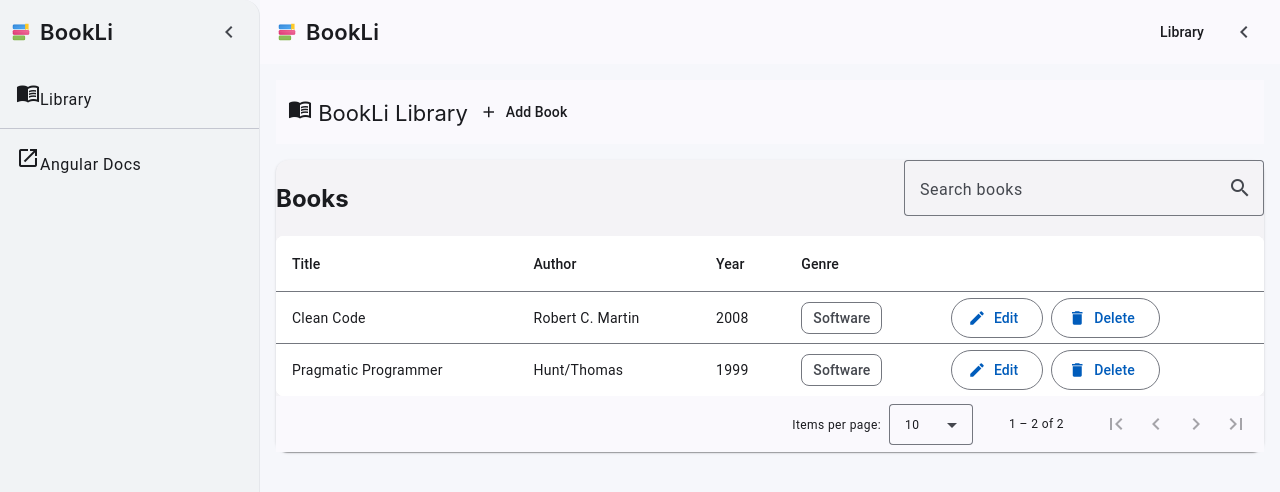
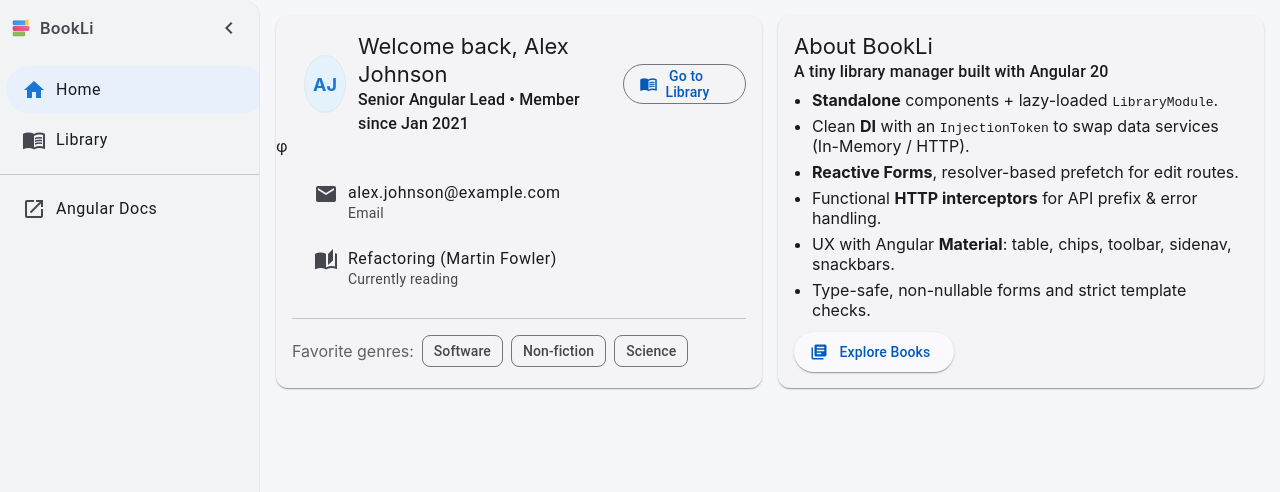
Before and after one commit to MariosMiltiadous/BookLi, an Angular app: page / in a window 1280 px wide. Before the commit this address led to /library/books. Shown: the top 492 px of the page. Built offline with nearby package versions, Linux system fonts and the light colour scheme.

Commit message:
Add mock home component and fix satyling

```diff
--- a/src/app/app-routing.module.ts
+++ b/src/app/app-routing.module.ts
@@ -3,13 +3,18 @@ import { RouterModule, Routes } from '@angular/router';
 
 const routes: Routes = [
   {
+    path: '',
+    loadComponent: () =>
+      import('./features/home/home').then(c => c.Home),
+  },
+  {
     path: 'library',
     loadChildren: () =>
       import('./features/library/library.module').then(m => m.LibraryModule),
   },
-  { path: '', pathMatch: 'full', redirectTo: 'library' },
-  { path: '**', redirectTo: 'library' },
+  { path: '**', redirectTo: '' },
 ];
+
 
 @NgModule({
   imports: [RouterModule.forRoot(routes)],
--- a/src/app/app.html
+++ b/src/app/app.html
@@ -1,13 +1,13 @@
 <mat-sidenav-container autosize class="app-container">
-  <!-- Permanent desktop sidenav -->
   <mat-sidenav
     class="app-sidenav"
     [class.collapsed]="collapsed"
     mode="side"
     [opened]="true"
-    [attr.aria-expanded]="!collapsed">
-
-    <mat-toolbar class="side-toolbar">
+    [attr.aria-expanded]="!collapsed"
+  >
+    <!-- lightweight rail header (no extra toolbar) -->
+    <div class="rail-header">
       <img class="logo" src="assets/bookli-logo.svg" alt="BookLi" />
       <span class="brand">BookLi</span>
       <span class="spacer"></span>
@@ -17,19 +17,34 @@
         (click)="toggleCollapse()"
         aria-label="Toggle sidenav"
         [matTooltip]="collapsed ? 'Expand menu' : 'Collapse menu'"
-        matTooltipPosition="right">
+        matTooltipPosition="right"
+      >
         <mat-icon>{{ collapsed ? 'chevron_right' : 'chevron_left' }}</mat-icon>
       </button>
-    </mat-toolbar>
+    </div>
 
     <mat-nav-list>
       <a
         mat-list-item
-        routerLink="/library/books"
+        routerLink="/"
         routerLinkActive="active"
+        [routerLinkActiveOptions]="{ exact: true }"
+        [matTooltip]="collapsed ? 'Home' : ''"
+        matTooltipPosition="right"
+      >
+        <mat-icon matListItemIcon>home</mat-icon>
+        <span class="nav-label">Home</span>
+      </a>
+
+      <a
+        mat-list-item
+        routerLink="/library"
+        routerLinkActive="active"
+        [routerLinkActiveOptions]="{ exact: false }"
         [matTooltip]="collapsed ? 'Library' : ''"
-        matTooltipPosition="right">
-        <mat-icon>menu_book</mat-icon>
+        matTooltipPosition="right"
+      >
+        <mat-icon matListItemIcon>menu_book</mat-icon>
         <span class="nav-label">Library</span>
       </a>
     </mat-nav-list>
@@ -43,30 +58,26 @@
         target="_blank"
         rel="noopener"
         [matTooltip]="collapsed ? 'Angular Docs' : ''"
-        matTooltipPosition="right">
-        <mat-icon>open_in_new</mat-icon>
+        matTooltipPosition="right"
+      >
+        <mat-icon matListItemIcon>open_in_new</mat-icon>
         <span class="nav-label">Angular Docs</span>
       </a>
     </mat-nav-list>
   </mat-sidenav>
 
   <mat-sidenav-content>
-    <mat-toolbar color="primary" class="top-toolbar">
+    <!-- the single, global toolbar -->
+    <!-- <mat-toolbar color="primary" class="top-toolbar">
       <img class="logo" src="assets/bookli-logo.svg" alt="" />
       <span class="brand">BookLi</span>
-
       <span class="spacer"></span>
-
       <a mat-button routerLink="/library/books" routerLinkActive="active">Library</a>
-
-      <button
-        mat-icon-button
-        (click)="toggleCollapse()"
-        aria-label="Toggle sidenav"
-        [matTooltip]="collapsed ? 'Expand menu' : 'Collapse menu'">
+      <button mat-icon-button (click)="toggleCollapse()" aria-label="Toggle sidenav"
+              [matTooltip]="collapsed ? 'Expand menu' : 'Collapse menu'">
         <mat-icon>{{ collapsed ? 'chevron_right' : 'chevron_left' }}</mat-icon>
       </button>
-    </mat-toolbar>
+    </mat-toolbar> -->
 
     <div class="app-content">
       <router-outlet></router-outlet>
--- a/src/app/app.scss
+++ b/src/app/app.scss
@@ -15,26 +15,27 @@ $app-sidenav-rail: 90px;
   border-right: 1px solid #e5e7eb;   /* thin separator */
   width: $app-sidenav-width;
   transition: width 200ms ease;
+  overflow: hidden;                  /* prevent content peeking when collapsed */
 }
 .app-sidenav.collapsed { width: $app-sidenav-rail; }
 
-/* Toolbar styling to blend with grey rail */
-.side-toolbar {
+/* Rail header (works for .rail-header or legacy .side-toolbar) */
+.rail-header, .side-toolbar {
   display: flex;
   align-items: center;
   gap: 8px;
-  padding: 8px 10px;                 /* more breathing room */
+  padding: 8px 10px;
   background: transparent;
   box-shadow: none;
   position: sticky; top: 0; z-index: 2; /* keep toggle visible when scrolling */
 }
 
-/* Hide labels in mini-variant, keep icons/logo */
+/* Hide labels in mini-variant, keep icon/logo */
 .app-sidenav.collapsed .brand,
 .app-sidenav.collapsed .nav-label { display: none; }
 
 /* Toggle button: make it pop on collapsed rail */
-.collapse-btn { margin-left: auto; }           /* push button to the right */
+.collapse-btn { margin-left: auto; }
 .app-sidenav.collapsed .collapse-btn {
   background: #fff;
   border: 1px solid #e5e7eb;
@@ -42,12 +43,32 @@ $app-sidenav-rail: 90px;
   border-radius: 50%;
 }
 .app-sidenav.collapsed .collapse-btn mat-icon {
-  color: #1976d2; /* or your theme primary */
+  color: #1976d2; /* theme primary */
 }
 
-/* List item density tweaks (Material 3 variables) */
-::ng-deep .mat-mdc-list-item {
+/* List item spacing & density (MDC) */
+:host ::ng-deep .mat-mdc-list-item {
   --mdc-list-list-item-one-line-container-height: 44px;
+  border-radius: 8px;
+  margin: 2px 6px;
+}
+:host ::ng-deep .mat-mdc-list-item .mdc-list-item__start { margin-right: 10px; }
+
+/* Center icons when collapsed, remove extra content spacing */
+:host ::ng-deep .app-sidenav.collapsed .mat-mdc-list-item {
+  justify-content: center;
+  margin: 6px 0;
+  padding-inline: 0;
+}
+:host ::ng-deep .app-sidenav.collapsed .mat-mdc-list-item .mdc-list-item__start { margin-right: 0; }
+:host ::ng-deep .app-sidenav.collapsed .mat-mdc-list-item .mdc-list-item__content { display: none; }
+
+/* Active nav state */
+:host ::ng-deep .mat-mdc-list-item.active {
+  background: #e7f0fb;
+}
+:host ::ng-deep .mat-mdc-list-item.active mat-icon {
+  color: #1976d2;
 }
 
 /* Top bar spacing */
--- /dev/null
+++ b/src/app/features/home/home.html
@@ -0,0 +1,66 @@
+<div class="home-grid">
+  <!-- Profile -->
+  <mat-card class="profile">
+    <mat-card-header>
+     <div class="avatar" [attr.data-initials]="user.avatarUrl ? null : initials">
+                         @if (user.avatarUrl) {
+                <img [src]="user.avatarUrl" [alt]="user.name" />
+            }
+            </div>
+      <div class="header-text">
+        <mat-card-title>Welcome back, {{ user.name }}</mat-card-title>
+        <mat-card-subtitle>{{ user.role }} • Member since {{ user.memberSince }}</mat-card-subtitle>
+      </div>
+      <span class="spacer"></span>
+      <a mat-stroked-button color="primary" routerLink="/library/books">
+        <mat-icon>menu_book</mat-icon>&nbsp;Go to Library
+      </a>
+    </mat-card-header>
+φ
+    <mat-card-content>
+      <mat-list>
+        <mat-list-item>
+          <mat-icon matListItemIcon>mail</mat-icon>
+          <div matListItemTitle>{{ user.email }}</div>
+          <div matListItemLine>Email</div>
+        </mat-list-item>
+
+        <mat-list-item>
+          <mat-icon matListItemIcon>auto_stories</mat-icon>
+          <div matListItemTitle>{{ user.readingNow }}</div>
+          <div matListItemLine>Currently reading</div>
+        </mat-list-item>
+      </mat-list>
+
+      <mat-divider class="card-sep"></mat-divider>
+
+      <div class="chips-wrap">
+        <span class="label">Favorite genres:</span>
+        <mat-chip-set>
+          <mat-chip appearance="outlined" color="primary" *ngFor="let g of user.favoriteGenres">{{ g }}</mat-chip>
+        </mat-chip-set>
+      </div>
+    </mat-card-content>
+  </mat-card>
+
+  <!-- About -->
+  <mat-card class="about">
+    <mat-card-header>
+      <mat-card-title>About BookLi</mat-card-title>
+      <mat-card-subtitle>A tiny library manager built with Angular 20</mat-card-subtitle>
+    </mat-card-header>
+    <mat-card-content>
+      <ul class="bullets">
+        <li><strong>Standalone</strong> components + lazy-loaded <code>LibraryModule</code>.</li>
+        <li>Clean <strong>DI</strong> with an <code>InjectionToken</code> to swap data services (In-Memory / HTTP).</li>
+        <li><strong>Reactive Forms</strong>, resolver-based prefetch for edit routes.</li>
+        <li>Functional <strong>HTTP interceptors</strong> for API prefix & error handling.</li>
+        <li>UX with Angular <strong>Material</strong>: table, chips, toolbar, sidenav, snackbars.</li>
+        <li>Type-safe, non-nullable forms and strict template checks.</li>
+      </ul>
+      <a mat-raised-button color="primary" routerLink="/library/books">
+        <mat-icon>library_books</mat-icon>&nbsp;Explore Books
+      </a>
+    </mat-card-content>
+  </mat-card>
+</div>
--- /dev/null
+++ b/src/app/features/home/home.scss
@@ -0,0 +1,44 @@
+.home-grid {
+  display: grid;
+  grid-template-columns: minmax(280px, 1fr) minmax(320px, 1fr);
+  gap: 16px;
+}
+
+@media (max-width: 1100px) {
+  .home-grid { grid-template-columns: 1fr; }
+}
+
+.profile mat-card-header,
+.about mat-card-header {
+  align-items: center;
+  gap: 12px;
+}
+
+.spacer { flex: 1 1 auto; }
+
+.avatar {
+  width: 56px; height: 56px; border-radius: 50%;
+  display: grid; place-items: center; overflow: hidden;
+  background: #e3f2fd; color: #1976d2; font-weight: 700;
+  border: 1px solid #e5e7eb;
+}
+.avatar img { width: 100%; height: 100%; object-fit: cover; }
+.avatar::after {
+  content: attr(data-initials);
+  font-size: 18px;
+}
+
+.header-text { display: flex; flex-direction: column; }
+
+.card-sep { margin: 12px 0; }
+
+.chips-wrap {
+  display: flex; align-items: center; gap: 8px; flex-wrap: wrap;
+}
+.chips-wrap .label { color: rgba(0,0,0,0.6); }
+
+.bullets {
+  margin: 0 0 12px 18px;
+  padding: 0;
+}
+.bullets li { margin: 6px 0; }
--- /dev/null
+++ b/src/app/features/home/home.ts
@@ -0,0 +1,57 @@
+import { Component, ChangeDetectionStrategy } from '@angular/core';
+import { CommonModule } from '@angular/common';
+
+// Angular Material (minimal set for this page)
+import { MatCardModule } from '@angular/material/card';
+import { MatIconModule } from '@angular/material/icon';
+import { MatListModule } from '@angular/material/list';
+import { MatChipsModule } from '@angular/material/chips';
+import { MatDividerModule } from '@angular/material/divider';
+import { MatButtonModule } from '@angular/material/button';
+import { RouterLink } from '@angular/router';
+
+type TestUser = {
+  name: string;
+  email: string;
+  role: string;
+  memberSince: string;
+  favoriteGenres: string[];
+  readingNow: string;
+  avatarUrl?: string;
+};
+
+@Component({
+  standalone: true,
+  selector: 'app-home',
+  imports: [
+    CommonModule,
+    RouterLink,
+    MatCardModule,
+    MatIconModule,
+    MatListModule,
+    MatChipsModule,
+    MatDividerModule,
+    MatButtonModule,
+  ],
+  templateUrl: './home.html',
+  styleUrls: ['./home.scss'],
+  changeDetection: ChangeDetectionStrategy.OnPush,
+})
+export class Home {
+  user: TestUser = {
+    name: 'Alex Johnson',
+    email: 'alex.johnson@example.com',
+    role: 'Senior Angular Lead',
+    memberSince: 'Jan 2021',
+    favoriteGenres: ['Software', 'Non-fiction', 'Science'],
+    readingNow: 'Refactoring (Martin Fowler)',
+    // if you added your logo/avatars under /assets, you can point to one here:
+    // avatarUrl: 'assets/avatars/user-1.png'
+  };
+
+  get initials(): string {
+    const [first, ...rest] = this.user.name.split(' ');
+    const last = rest.pop() ?? '';
+    return (first[0] + (last[0] ?? '')).toUpperCase();
+  }
+}
--- a/src/app/features/library/components/book-detail/book-detail.html
+++ b/src/app/features/library/components/book-detail/book-detail.html
@@ -5,17 +5,18 @@
       <mat-form-field appearance="outline">
         <mat-label>Title</mat-label>
         <input matInput formControlName="title" />
-        <mat-error *ngIf="form.controls.title.invalid && form.controls.title.touched">
-          Title is required
-        </mat-error>
+        @if (form.controls.title.hasError('required') && (form.controls.title.touched ||
+        form.controls.title.dirty)) {
+        <mat-error>Title is required</mat-error>
+        }
       </mat-form-field>
 
       <mat-form-field appearance="outline">
         <mat-label>Author</mat-label>
         <input matInput formControlName="author" />
-        <mat-error *ngIf="form.controls.author.invalid && form.controls.author.touched">
-          Author is required
-        </mat-error>
+        @if(form.controls.author.invalid && form.controls.author.touched){
+        <mat-error> Author is required </mat-error>
+        }
       </mat-form-field>
 
       <mat-form-field appearance="outline">
@@ -31,9 +32,9 @@
           <mat-option value="Non-fiction">Non-fiction</mat-option>
           <mat-option value="Science">Science</mat-option>
         </mat-select>
-        <mat-error *ngIf="form.controls.genre.invalid && form.controls.genre.touched">
-          Genre is required
-        </mat-error>
+        @if(form.controls.genre.invalid && form.controls.genre.touched){
+        <mat-error> Genre is required </mat-error>
+        }
       </mat-form-field>
 
       <div class="actions">
```
Also changed, not shown: 1 other file (tests, documents, lock files or other folders).
